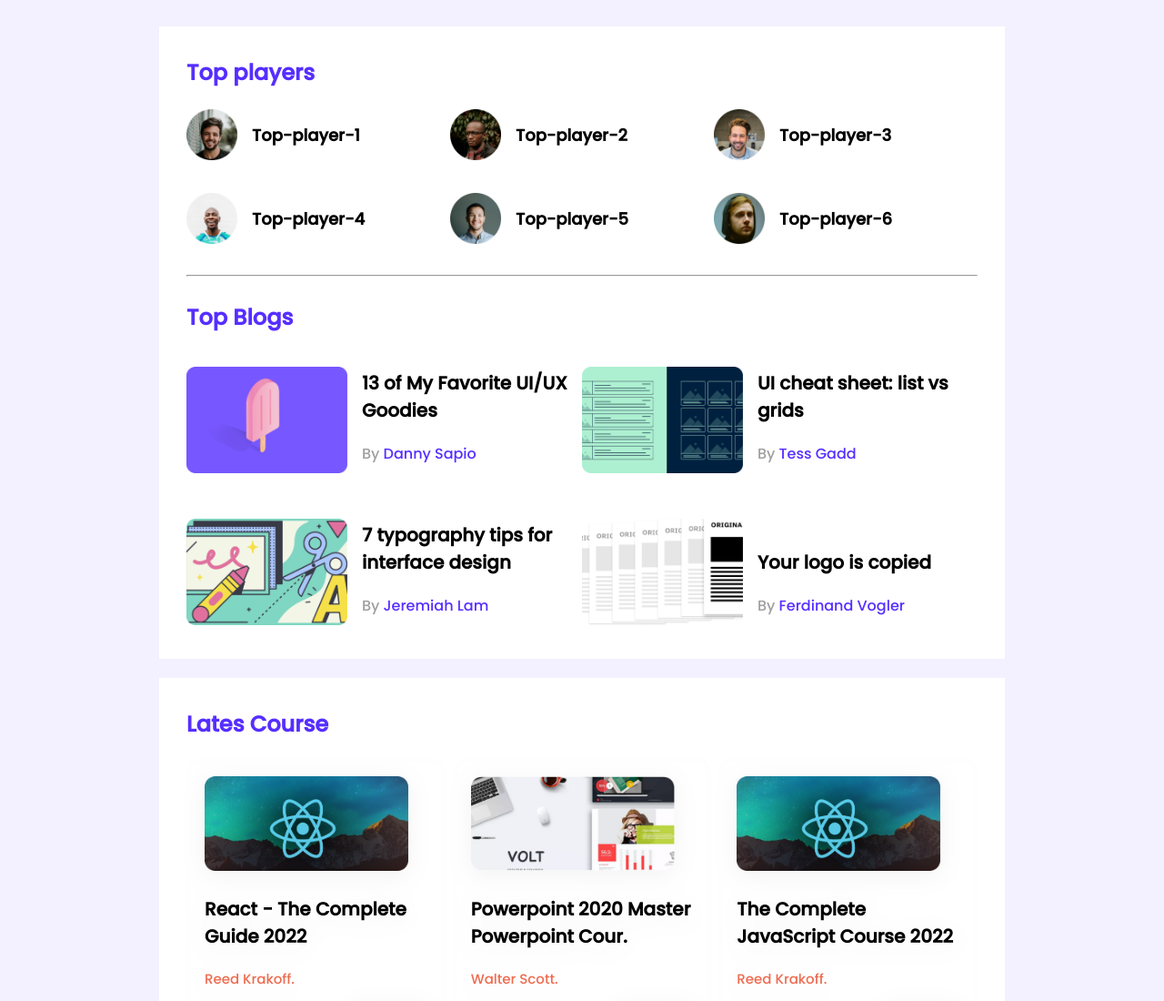
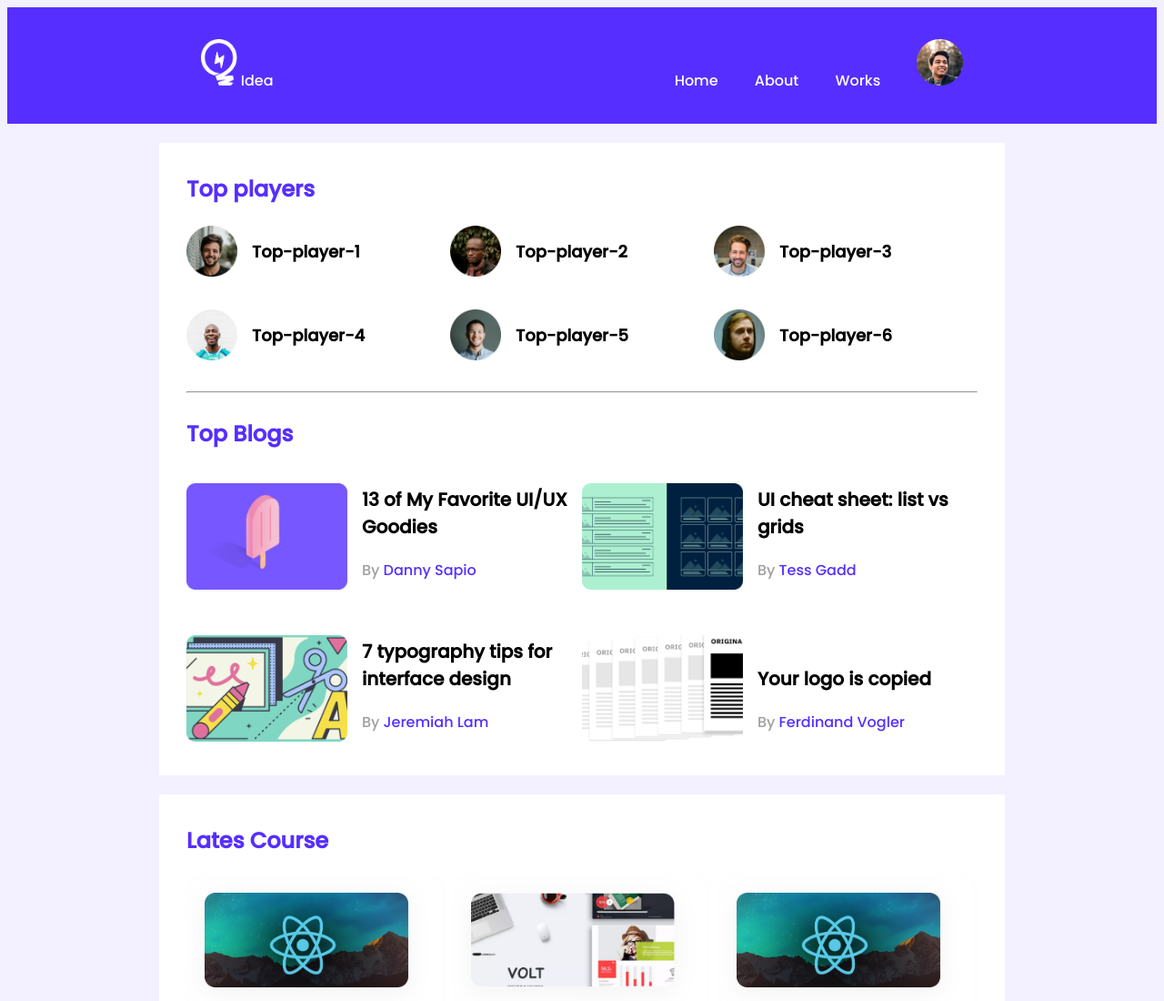
Before and after one commit to SATalukder/copy-leader-board, a plain HTML site: page index.html in a window 1280 px wide. Shown: the top 1100 px of the page at 91% size. Drawn offline with Linux system fonts and the light colour scheme.

Commit message:
added navigation

```diff
--- a/index.html
+++ b/index.html
@@ -15,6 +15,18 @@
 <body>
     <!------------- header start--------- -->
     <Header>
+        <nav>
+            <span class="logo-info">
+                <img src="images/icons/logo.png" alt="logo">
+                <a class="head-info" href="">Idea</a>
+            </span>
+            <span class="profile-info">
+                <a class="head-detail" href="">Home</a>
+                <a class="head-detail" href="">About</a>
+                <a class="head-detail" href="">Works</a>
+                <img src="images/icons/profile.png" alt="profile-picture">
+            </span>
+        </nav>
 
     </Header>
     <!--------------header End------ -->
--- a/styles/style.css
+++ b/styles/style.css
@@ -34,6 +34,69 @@ hr {
     border: 1 px solid #D1D1D1;
     margin-bottom: 27px;
 
+}
+
+/*-----------------------
+           header styles
+--------------------------*/
+header {
+    display: flex;
+    align-items: center;
+
+}
+
+nav {
+    width: 1440px;
+    background-color: #562EFF;
+    padding-top: 35px;
+    padding-bottom: 35px;
+    display: flex;
+    justify-content: space-around;
+}
+
+span a {
+    color: #FFFFFF;
+
+
+}
+
+.logo-img .head-info {
+    font-size: 24px;
+
+
+}
+
+.logo-img .head-detail {
+    font-size: 16px;
+    /* line-height: 36px; */
+}
+
+
+nav .logo-info img {
+    width: 40px;
+    height: 51px;
+    /* padding-right: 55px; */
+}
+
+.logo-info a {
+    margin-right: 16px;
+    /* display: flex; */
+
+}
+
+
+
+nav .profile-info img {
+    width: 51px;
+    height: 51px;
+}
+
+.profile-info a {
+    margin-right: 36px;
+}
+
+nav a {
+    text-decoration: none;
 }
 
 /* ---------------------
```
